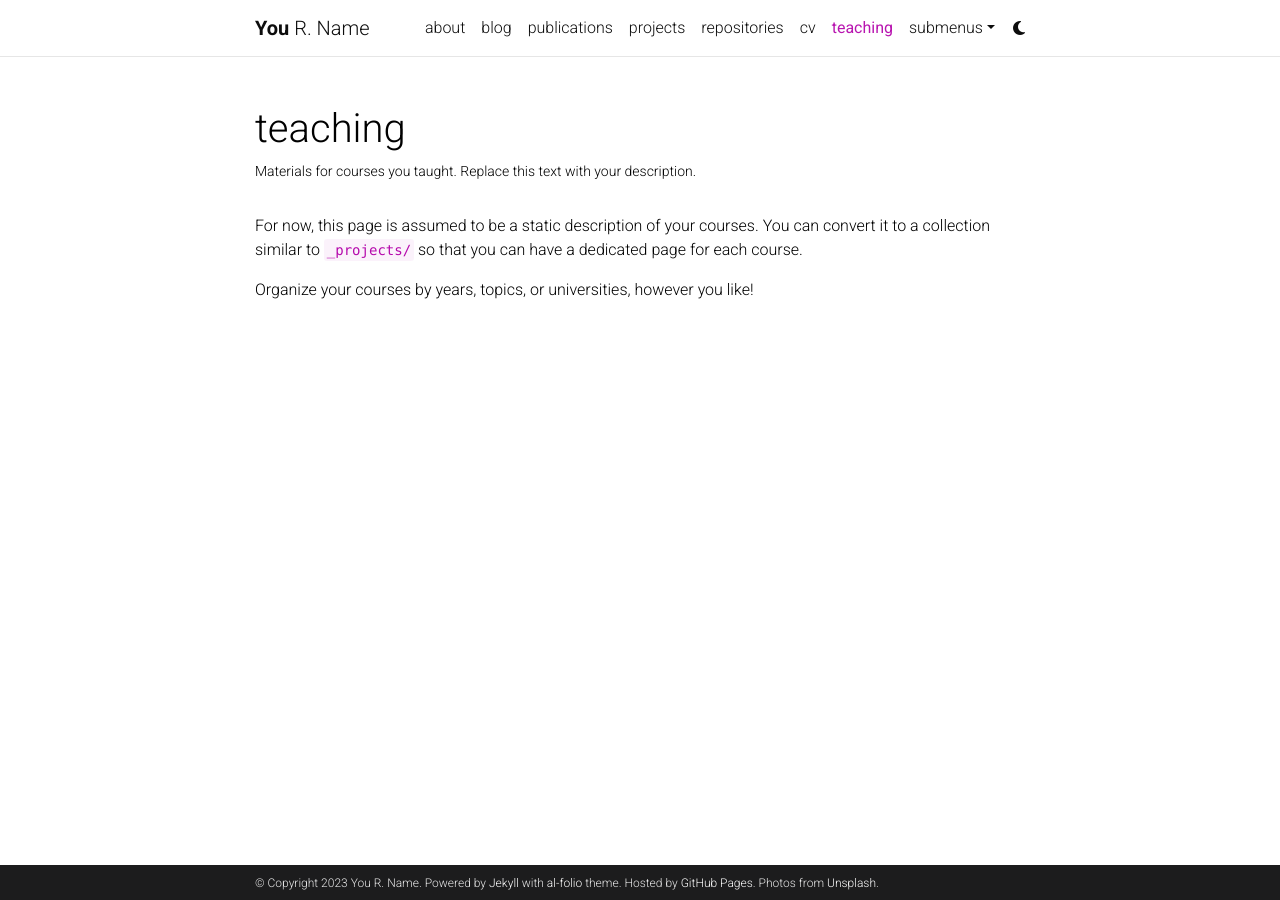
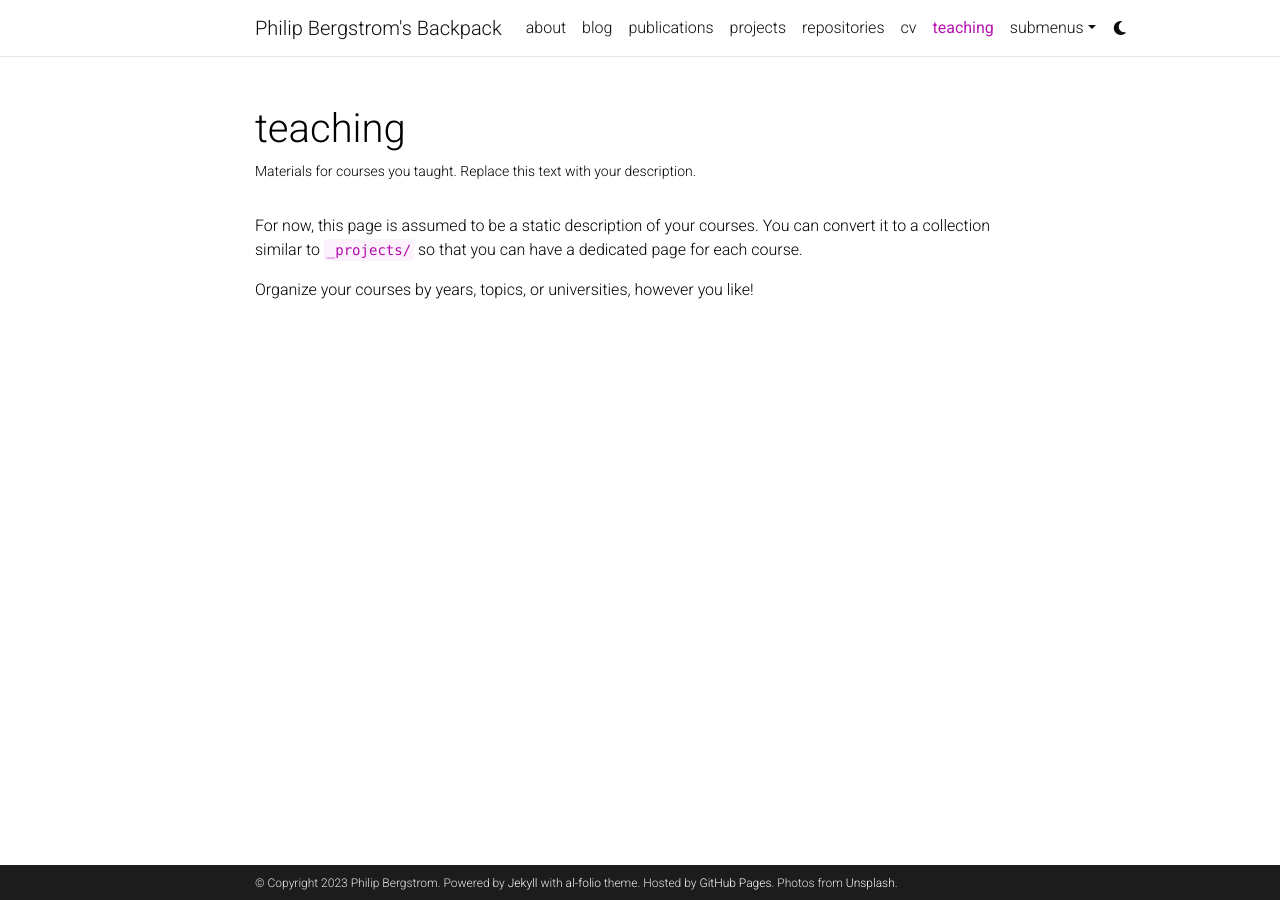
Before and after one commit to phber/phber.github.io, a Jekyll site: the page built from _pages/teaching.md, in a window 1280 px wide. Built offline with Jekyll 4.4.1, drawn with Linux system fonts in a browser that asks for light colours; comment, search, counter and statistics services are not loaded; a style sheet for code colours, icons or effects is not loaded.

Commit message:
Edit config url

```diff
--- a/_config.yml
+++ b/_config.yml
@@ -2,11 +2,12 @@
 # Site settings
 # -----------------------------------------------------------------------------
 
-title: blank # the website title (if blank, full name will be used instead)
-first_name: You
-middle_name: R.
-last_name: Name
-email: you@example.com
+title: Philip Bergstrom's Backpack
+ # the website title (if blank, full name will be used instead)
+first_name: Philip
+middle_name:
+last_name: Bergstrom
+email: bergstrom@gmail.com.com
 description: > # the ">" symbol means to ignore newlines until "footer_text:"
   A simple, whitespace theme for academics. Based on [*folio](https://github.com/bogoli/-folio) design.
 footer_text: >
@@ -18,8 +19,8 @@
 lang: en # the language of your site (for example: en, fr, cn, ru, etc.)
 icon: ⚛️  # the emoji used as the favicon (alternatively, provide image name in /assets/img/)
 
-url: https://alshedivat.github.io # the base hostname & protocol for your site
-baseurl: /al-folio # the subpath of your site, e.g. /blog/
+url: https://phber.github.io # the base hostname & protocol for your site
+baseurl: # the subpath of your site, e.g. /blog/
 last_updated: false # set to true if you want to display last updated in the footer
 impressum_path:  # set to path to include impressum link in the footer, use the same path as permalink in a page, helps to conform with EU GDPR
 
```
